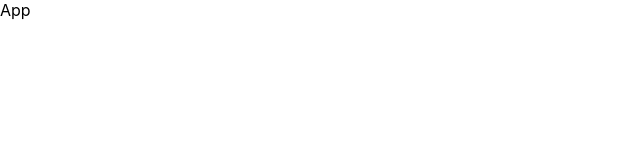
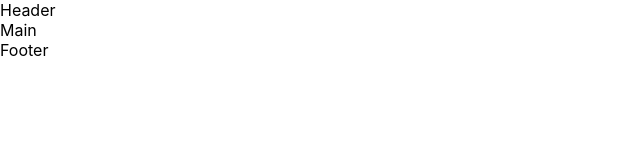
Before and after one commit to miss-gif/react-lecture, a React (Create React App) app: page / in a window 1280 px wide. Shown: the top 160 px of the page, without its empty margins (0-640 px from the left). Built offline with nearby package versions, Linux system fonts and the light colour scheme.

Commit message:
Docs : 컴포넌트 기초 이해

```diff
--- a/src/App.js
+++ b/src/App.js
@@ -1,8 +1,13 @@
-import React from "react";
-import "./App.css";
+import Home from "./pages/Home";
 
 const App = () => {
-  return <div>App</div>;
+  // js 자리
+
+  return (
+    <div className="wrap">
+      <Home />
+    </div>
+  );
 };
 
 export default App;
--- /dev/null
+++ b/src/component/Gallery.js
@@ -0,0 +1,7 @@
+import React from "react";
+
+const Gallery = () => {
+  return <div>Gallery</div>;
+};
+
+export default Gallery;
--- /dev/null
+++ b/src/component/Info.js
@@ -0,0 +1,7 @@
+import React from "react";
+
+const Info = () => {
+  return <div>Info</div>;
+};
+
+export default Info;
--- /dev/null
+++ b/src/component/Notice.js
@@ -0,0 +1,7 @@
+import React from "react";
+
+const Notice = () => {
+  return <div>Notice</div>;
+};
+
+export default Notice;
--- /dev/null
+++ b/src/component/QuickLink.js
@@ -0,0 +1,7 @@
+import React from "react";
+
+const QuickLink = () => {
+  return <div>QuickLink</div>;
+};
+
+export default QuickLink;
--- /dev/null
+++ b/src/component/Slide.js
@@ -0,0 +1,7 @@
+import React from "react";
+
+const Slide = () => {
+  return <div>Slide</div>;
+};
+
+export default Slide;
--- /dev/null
+++ b/src/component/layout/Footer.js
@@ -0,0 +1,7 @@
+import React from "react";
+
+const Footer = () => {
+  return <div>Footer</div>;
+};
+
+export default Footer;
--- /dev/null
+++ b/src/component/layout/Header.js
@@ -0,0 +1,8 @@
+import React from "react";
+
+const Header = props => {
+  console.log(props);
+  return <div>Header</div>;
+};
+
+export default Header;
--- /dev/null
+++ b/src/component/layout/Main.js
@@ -0,0 +1,7 @@
+import React from "react";
+
+const Main = () => {
+  return <div>Main</div>;
+};
+
+export default Main;
--- /dev/null
+++ b/src/pages/Home.js
@@ -0,0 +1,27 @@
+import Gallery from "../component/Gallery";
+import Info from "../component/Info";
+import Notice from "../component/Notice";
+import QuickLink from "../component/QuickLink";
+import Slide from "../component/Slide";
+import Footer from "../component/layout/Footer";
+import Header from "../component/layout/Header";
+import Main from "../component/layout/Main";
+
+const Home = () => {
+  return (
+    <>
+      <Header title="제목" main="내용" age="1" />
+      <Main>
+        <Slide />
+        <Info>
+          <Notice />
+          <Gallery />
+          <QuickLink />
+        </Info>
+      </Main>
+      <Footer />
+    </>
+  );
+};
+
+export default Home;
```
Also changed, not shown: 2 other files (tests, documents, lock files or other folders).
